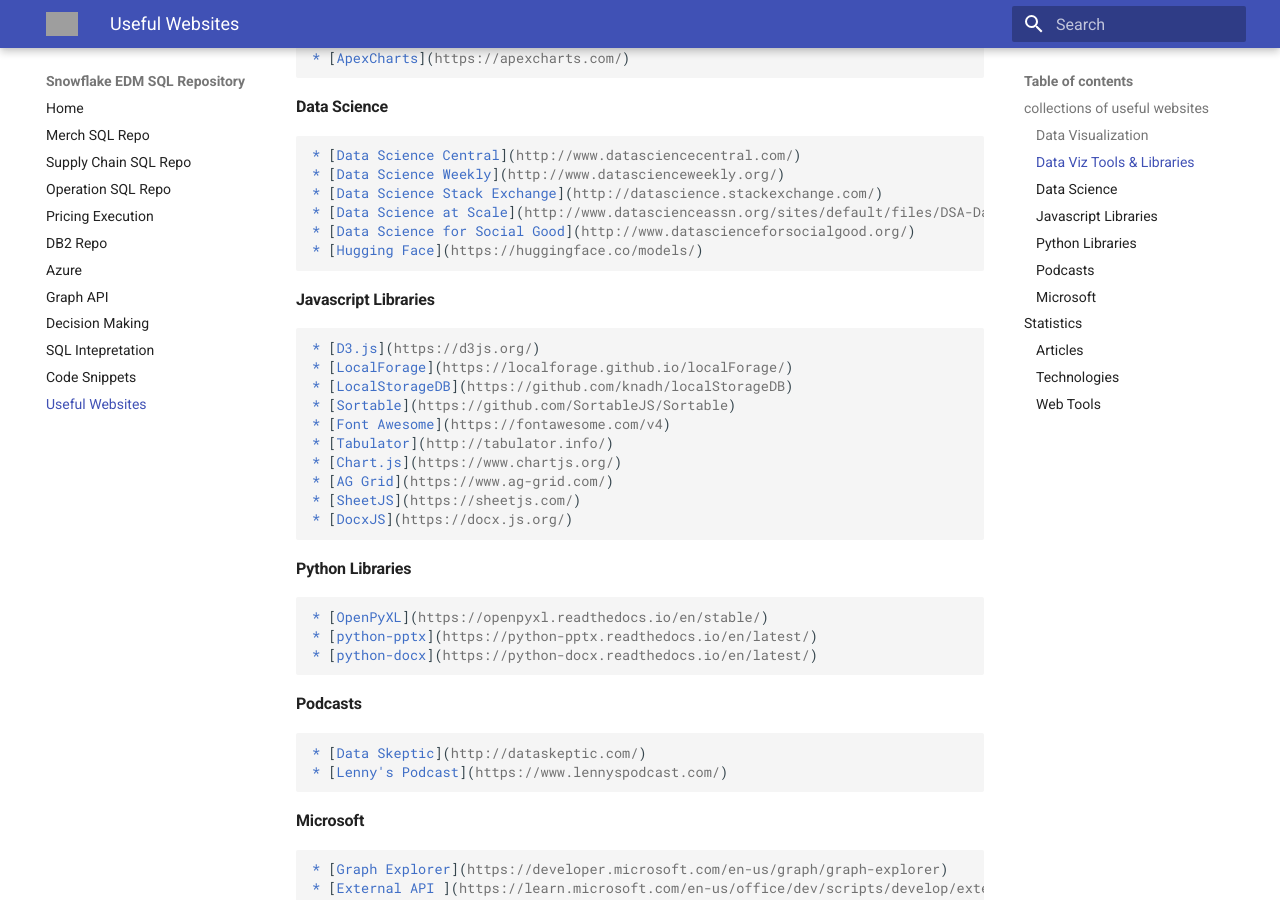
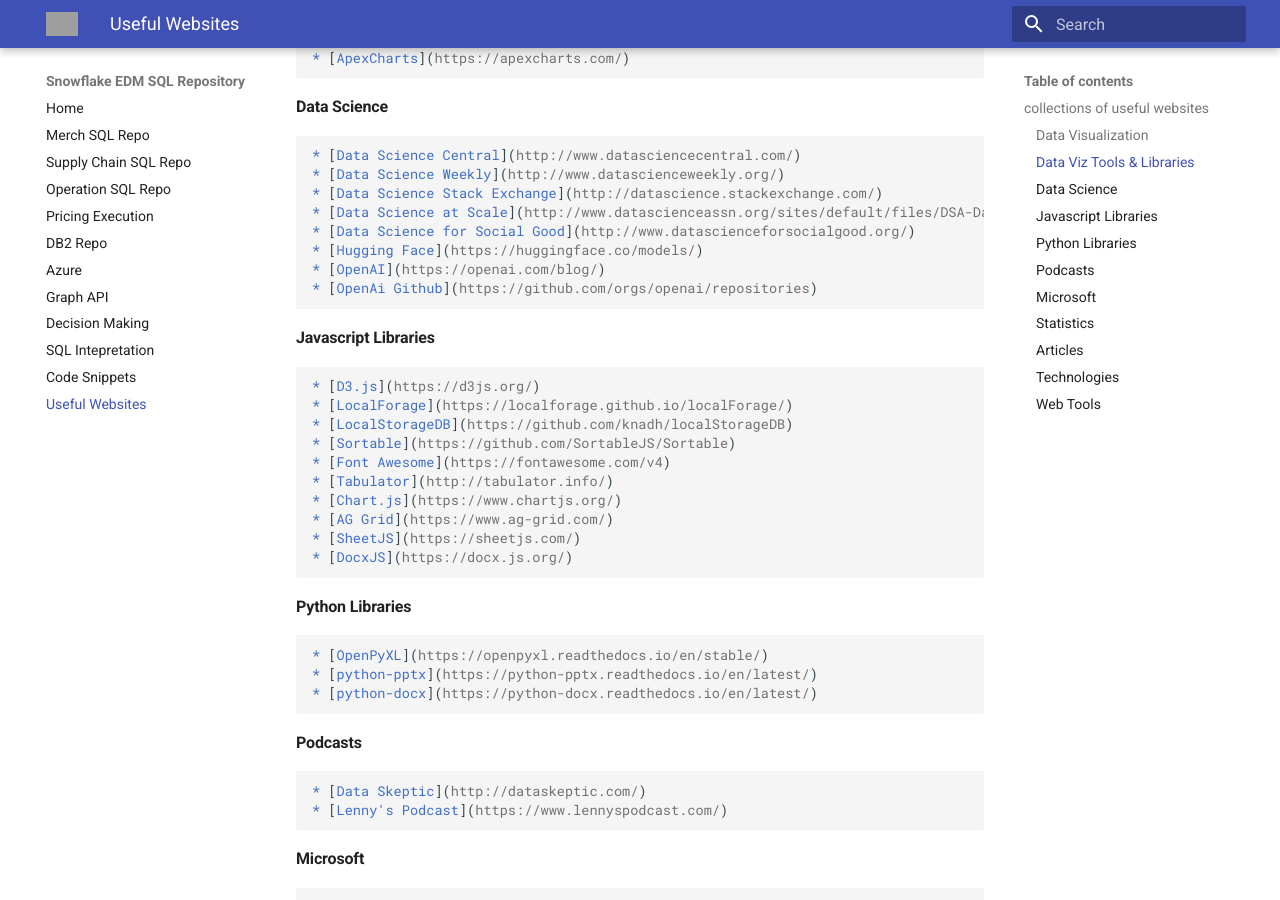
Before and after one commit to idahopotato1/sql_repo, an MkDocs documentation site: the page built from docs/useful_websites.md, in a window 1280 px wide and 900 px high, scrolled down 460 px. Built offline with MkDocs 1.6.1 and Material for MkDocs 9.7.7, drawn with Linux system fonts in a browser that asks for light colours; grey boxes are pictures that could not be loaded.

Commit message:
add more

````diff
--- a/docs/useful_websites.md
+++ b/docs/useful_websites.md
@@ -25,6 +25,8 @@
 * [Data Science at Scale](http://www.datascienceassn.org/sites/default/files/DSA-Data-Science-at-Scale.pdf)
 * [Data Science for Social Good](http://www.datascienceforsocialgood.org/)
 * [Hugging Face](https://huggingface.co/models/)
+* [OpenAI](https://openai.com/blog/)
+* [OpenAi Github](https://github.com/orgs/openai/repositories)
 
 ```
 
@@ -61,7 +63,7 @@
 * [External API ](https://learn.microsoft.com/en-us/office/dev/scripts/develop/external-calls)
 ```
 
-### Statistics
+#### Statistics
 ```markdown
 * [Bayesian Methods](https://towardsdatascience.com/bayesian-inference-intuition-and-example-148fd8fb95d6)
 ```
````
Also changed, not shown: site/search/search_index.json, site/sitemap.xml, site/useful_websites/index.html, 1 other file.
